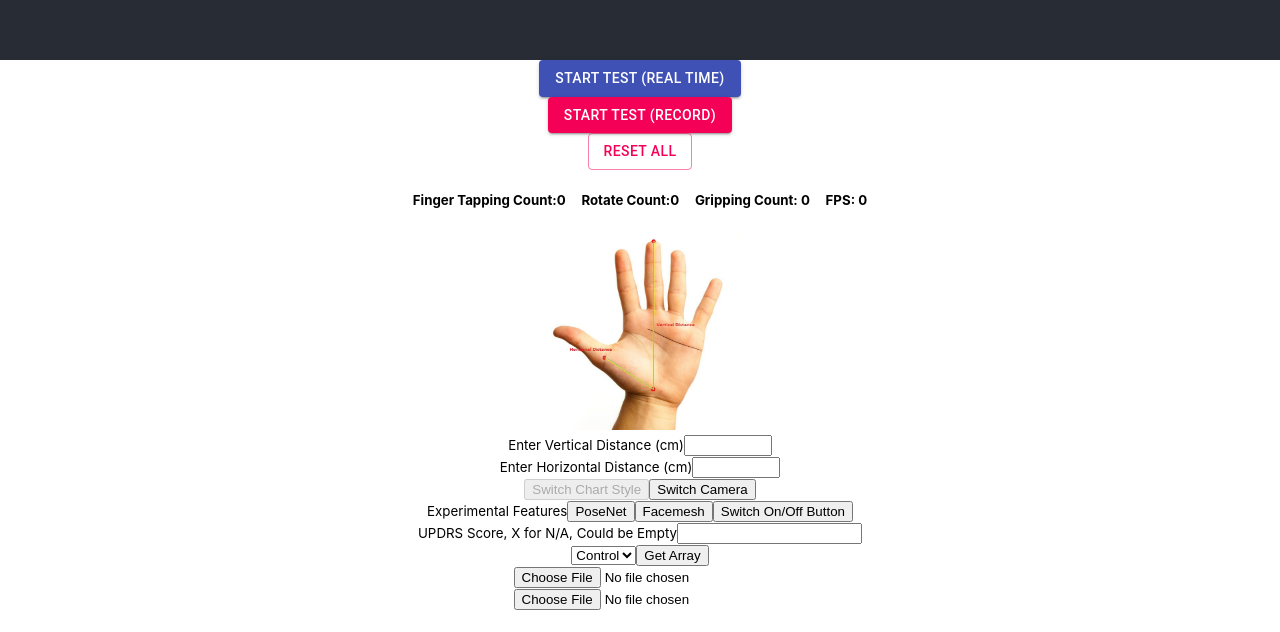
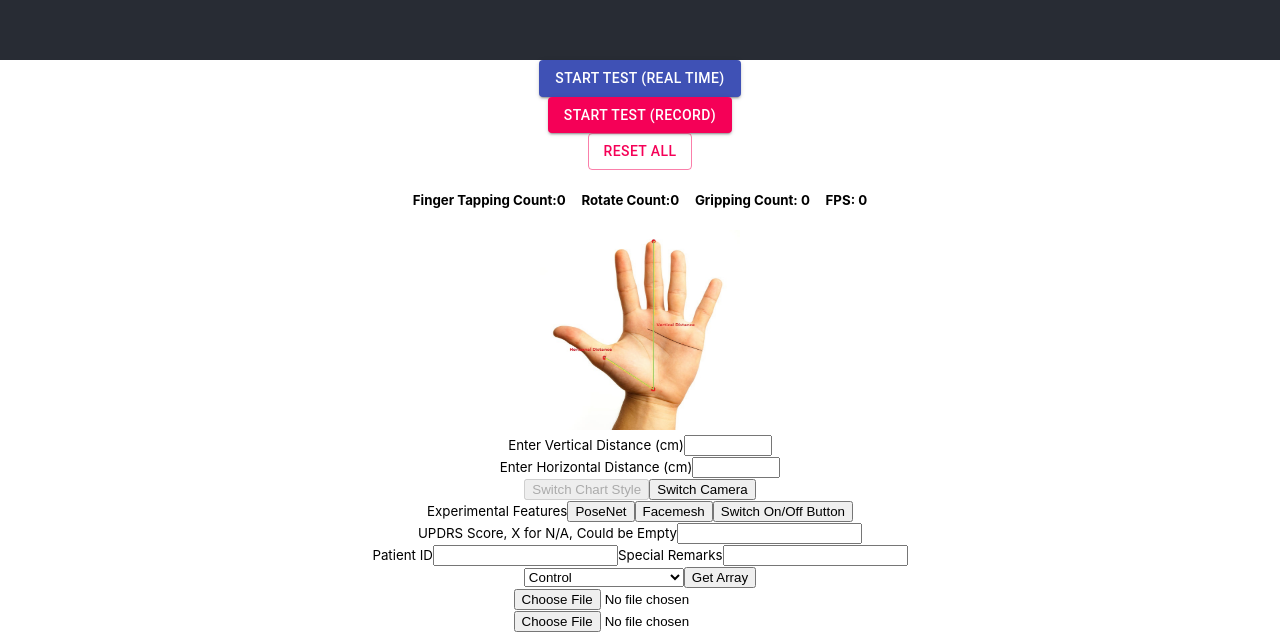
Before and after one commit to RyanStark223232/tfjs-app, a React (Create React App) app: page / in a window 1280 px wide. Shown: the part 580-1212 px from the top of the page. Before the commit the page ends 1190 px from the top, so only its background shows below. Built offline with nearby package versions, Linux system fonts and the light colour scheme; no server answers.

Commit message:
update commit

```diff
--- a/src/App.js
+++ b/src/App.js
@@ -1374,7 +1374,10 @@ class App extends React.Component {
   }
 
   getArray = () => {
+    let remark = document.getElementById("Remarks").value;
+    let ID = Date().toString();
     let dict = {
+      remark:remark,
       dist_array_L : this.state.dist_array_L,
       dist_time_array_L : this.state.dist_time_array_L,
       rotate_array_L : this.state.rotate_array_L,
@@ -1402,8 +1405,9 @@ class App extends React.Component {
     }
     let PD = document.getElementById("PD").value;
     let Score = document.getElementById("Score").value;
+    let PID = document.getElementById("Patient_ID").value;
     console.log(PD, Score);
-    this.exportToJson(dict, "state_" + PD + "_" + Score);
+    this.exportToJson(dict, "ID "+ PID +" Record "+ID+" Label " + PD + " " + Score);
   }
 
   render(){
@@ -1549,9 +1553,17 @@ class App extends React.Component {
               <small>UPDRS Score, X for N/A, Could be Empty</small>
               <input type="text" id="Score"></input>
             </div>
+            <div>
+              <small>Patient ID</small>
+              <input type="text" id="Patient_ID"></input>
+              <small>Special Remarks</small>
+              <input type="text" id="Remarks"></input>
+            </div>
             <select name="PD" id="PD">
-              <option value="False">Control</option>
-              <option value="True">PD</option>
+              <option value="0">Control</option>
+              <option value="1">RBD</option>
+              <option value="2">PD(with medication)</option>
+              <option value="3">PD(without medication)</option>
             </select>
             <button onClick={this.getArray}>Get Array</button>
             <div>
```
Also changed, not shown: 12 other files (tests, documents, lock files or other folders).
